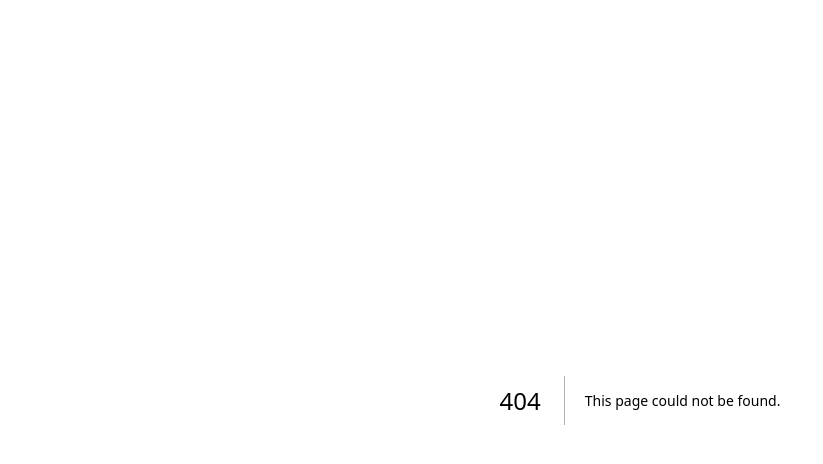
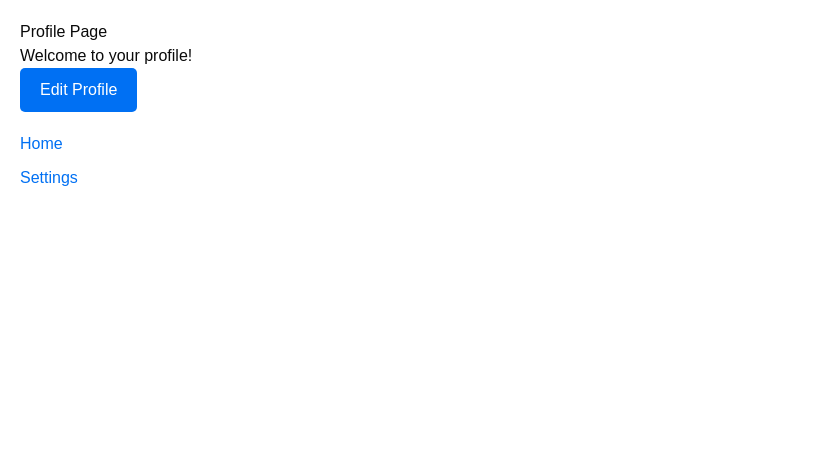
Before and after one commit to tysonjlee/2025-HackDavis, a Next.js app: page /profile in a window 1280 px wide. Before the commit this address had no page. Shown: the top 464 px of the page, without its empty margins (0-823 px from the left). Built offline with nearby package versions, Linux system fonts and the light colour scheme.

Commit message:
Created "profile" page

```diff
--- /dev/null
+++ b/app/profile/page.tsx
@@ -0,0 +1,47 @@
+import React from 'react';
+import Link from 'next/link';
+
+const ProfilePage = () => {
+    const handleEditProfile = () => {
+        // Logic for editing the profile can be added here
+        console.log('Edit profile button clicked');
+    };
+
+    return (
+        <div style={{ padding: '20px', fontFamily: 'Arial, sans-serif' }}>
+            <h1>Profile Page</h1>
+            <div style={{ marginBottom: '20px' }}>
+                <p>Welcome to your profile!</p>
+                <button
+                    onClick={handleEditProfile}
+                    style={{
+                        padding: '10px 20px',
+                        backgroundColor: '#0070f3',
+                        color: '#fff',
+                        border: 'none',
+                        borderRadius: '5px',
+                        cursor: 'pointer'
+                    }}
+                >
+                    Edit Profile
+                </button>
+            </div>
+            <nav>
+                <ul style={{ listStyle: 'none', padding: 0 }}>
+                    <li style={{ marginBottom: '10px' }}>
+                        <Link href="/">
+                            <a style={{ color: '#0070f3', textDecoration: 'none' }}>Home</a>
+                        </Link>
+                    </li>
+                    <li>
+                        <Link href="/settings">
+                            <a style={{ color: '#0070f3', textDecoration: 'none' }}>Settings</a>
+                        </Link>
+                    </li>
+                </ul>
+            </nav>
+        </div>
+    );
+};
+
+export default ProfilePage;
```
